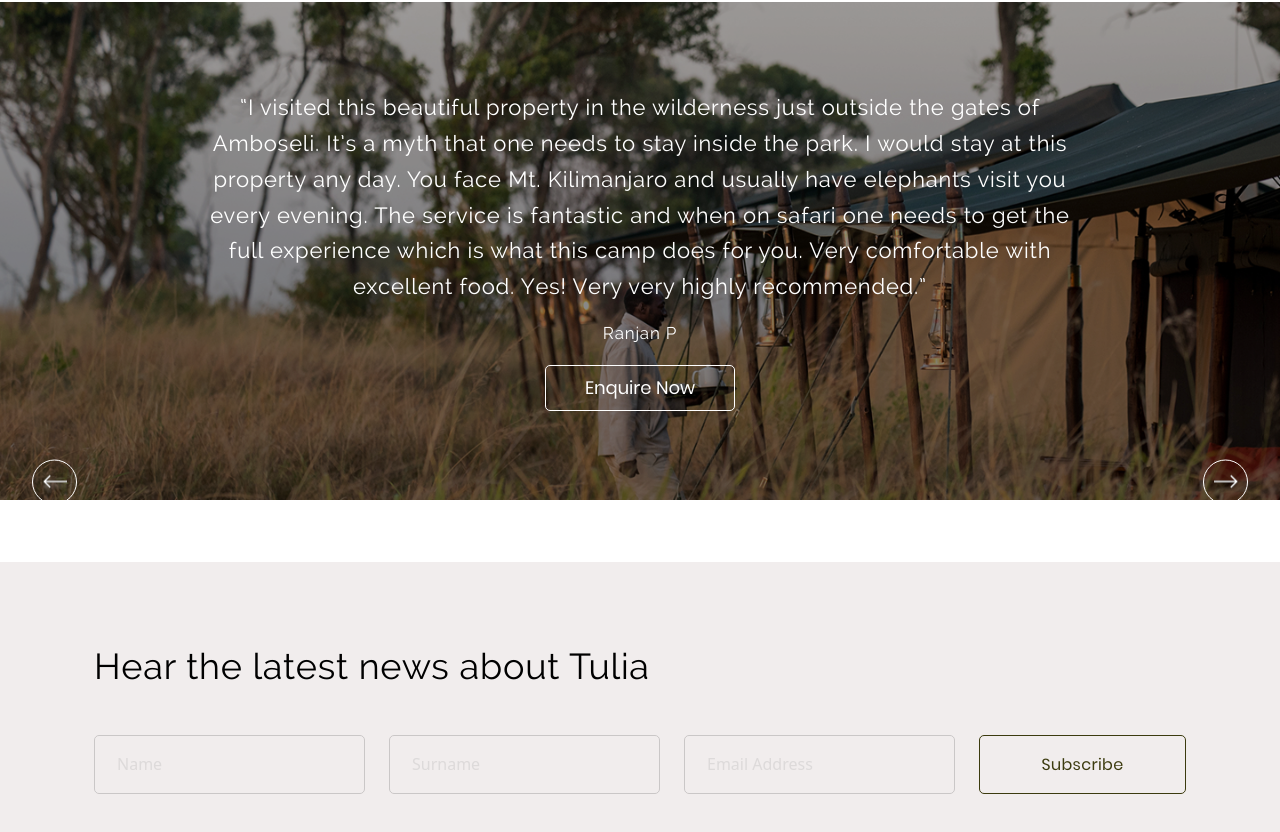
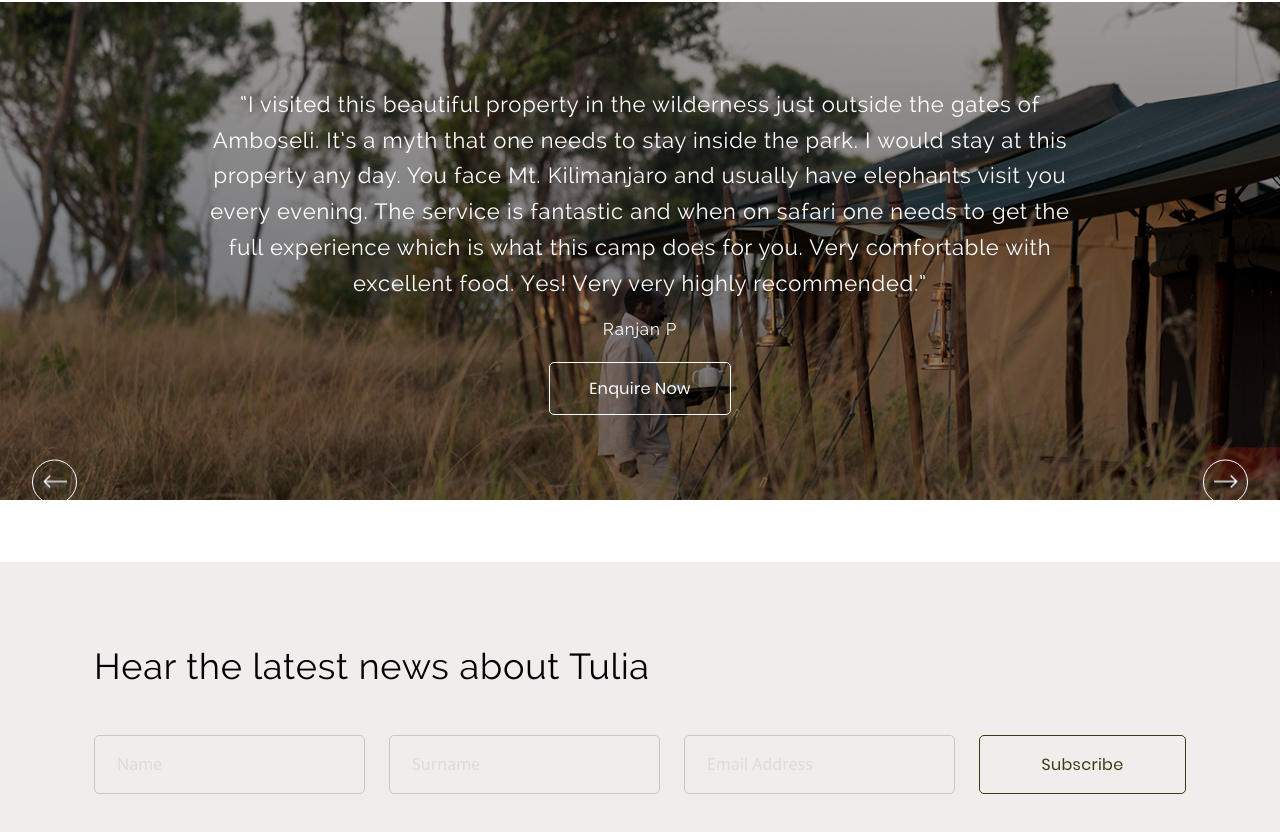
Before and after one commit to AsthaMET/new-html-setup-tailwind, a website: page public/index.html in a window 1280 px wide. Shown: the part 4820-5652 px from the top of the page. Drawn offline with nearby package versions, Linux system fonts and the light colour scheme; grey boxes are pictures that could not be loaded.

Commit message:
update-button

```diff
--- a/public/index.html
+++ b/public/index.html
@@ -292,20 +292,17 @@
               </p>
 
               <div class="flex justify-between mt-[45px] flex-wrap max-[705px]:mt-3">
-                <button
-                  class="text-white border cursor-pointer border-white leading-[39px] px-[39.5px] rounded-[5px] font-poppins-regular">
+                <button class="white-button button leading-[39px] px-[39.5px]">
                   <a href="#">Explore Experiences</a>
                 </button>
 
                 <div class="flex items-center max-[706px]:mt-8">
                   <span class="text-white font-poppins-regular text-base tracking-[0.34px]">Game Drives</span>
                   <div class="flex gap-6 ml-[52px]">
-                    <div
-                      class="button-prev">
+                    <div class="button-prev">
                       <img src="./assets/images/left-arrow.png" alt="Previous" class="swiper-button-prev" />
                     </div>
-                    <div
-                      class="button-next">
+                    <div class="button-next">
                       <img src="./assets/images/right-arrow.png" alt="Next" class="swiper-button-next" />
                     </div>
                   </div>
@@ -343,12 +340,10 @@
                 <div class="flex items-center max-[706px]:mt-8">
                   <span class="text-white font-poppins-regular text-base tracking-[0.34px]">Game Drives</span>
                   <div class="flex gap-6 ml-[52px]">
-                    <div
-                      class="button-prev">
+                    <div class="button-prev">
                       <img src="./assets/images/left-arrow.png" alt="Previous" class="swiper-button-prev" />
                     </div>
-                    <div
-                      class="button-next">
+                    <div class="button-next">
                       <img src="./assets/images/right-arrow.png" alt="Next" class="swiper-button-next" />
                     </div>
                   </div>
@@ -386,12 +381,10 @@
                 <div class="flex items-center max-[706px]:mt-8">
                   <span class="text-white font-poppins-regular text-base tracking-[0.34px]">Game Drives</span>
                   <div class="flex gap-6 ml-[52px]">
-                    <div
-                      class="button-prev">
+                    <div class="button-prev">
                       <img src="./assets/images/left-arrow.png" alt="Previous" class="swiper-button-prev" />
                     </div>
-                    <div
-                      class="button-next">
+                    <div class="button-next">
                       <img src="./assets/images/right-arrow.png" alt="Next" class="swiper-button-next" />
                     </div>
                   </div>
@@ -455,7 +448,9 @@
               Ranjan P
             </p>
 
-            <button class="testimonial-center-button">
+            <button class="white-button button mt-[20px]
+                   px-[20px] sm:px-[30px] md:px-[39px] py-[6px]
+                   text-xs sm:text-sm md:text-[18px]">
               <a href="#">Enquire Now</a>
             </button>
           </div>
--- a/src/input.css
+++ b/src/input.css
@@ -132,13 +132,6 @@
   @apply p-[6px] sm:p-[9.5px] cursor-pointer border border-white rounded-full
                hover:bg-white/20 transition flex items-center justify-center;
 }
-.testimonial-center-button{
-  @apply text-white border border-white rounded-[5px] mt-[20px]
-                   px-[20px] sm:px-[30px] md:px-[39px] py-[6px]
-                   text-xs sm:text-sm md:text-[18px]
-                   font-poppins-regular leading-[32px]
-                   hover:bg-white hover:text-black transition;
-}
 .testimonial-span{
   @apply text-white font-raleway-regular tracking-[0.8px]
                     text-xs sm:text-sm md:text-[17px] mt-3 sm:mt-4;
```
Also changed, not shown: public/styles.css.
